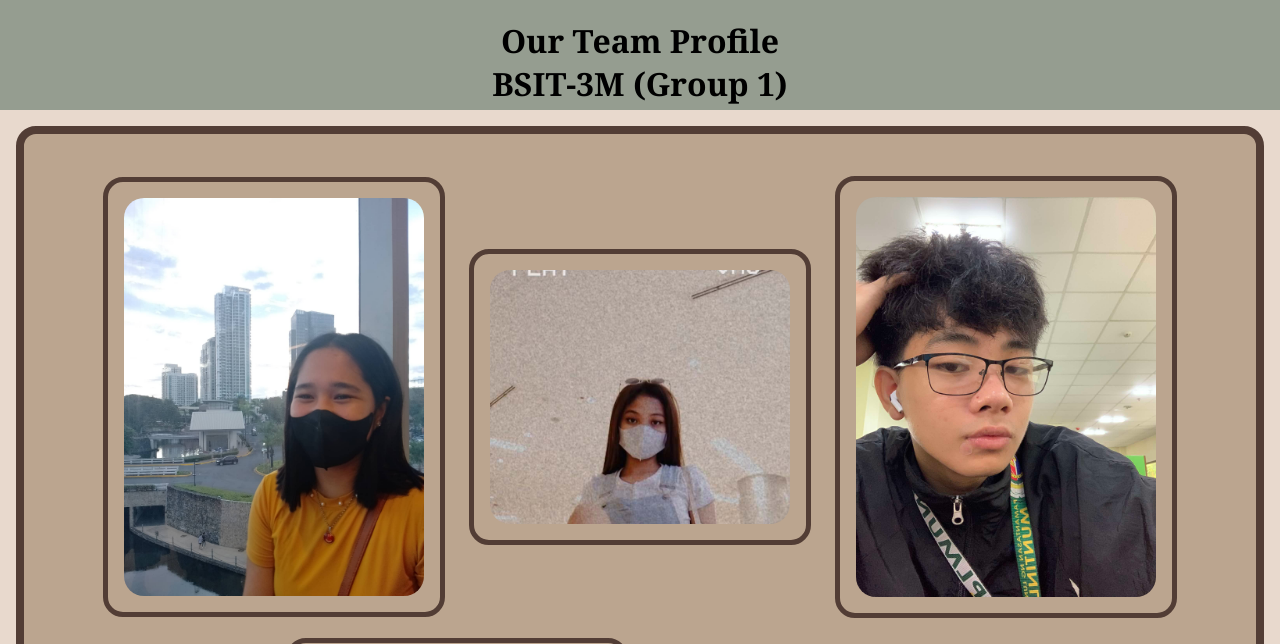
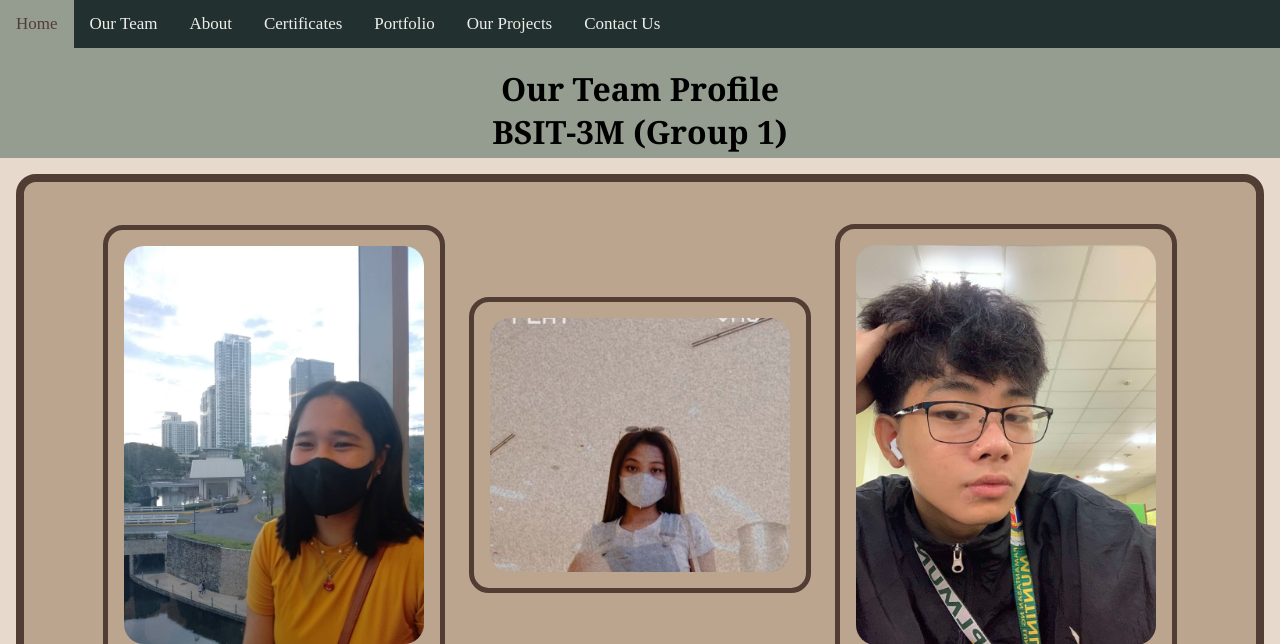
Before and after one commit to Arlynne896/Group1Exercises-INTPROG, a PHP site: the page made by exercise 1.htm in a window 1280 px wide. Shown: the top 644 px of the page. Run offline with PHP 8.4, Linux system fonts and the light colour scheme.

Commit message:
created navbar for design

```diff
--- a/exercise 1.htm
+++ b/exercise 1.htm
@@ -8,6 +8,17 @@
     <link rel="stylesheet" href="https://cdnjs.cloudflare.com/ajax/libs/font-awesome/4.7.0/css/font-awesome.min.css">
 </head>
 <body>
+	<nav>
+		<div class="navbar">
+               <a href="homepage.htm">Home</a>
+               <class="nav"><a href="exercise 1.htm">Our Team</a>
+               <class="nav"><a href="about.htm">About</a>
+			   <class="nav"><a href="certif.htm">Certificates</a>
+			   <class="nav"><a href="port.htm">Portfolio</a>
+			   <class="nav"><a href="project.htm">Our Projects</a>
+			   <class="nav"><a href="contact.htm">Contact Us</a>
+		</div>
+	</nav>
     <div class="header">
         <h1>Our Team Profile<br>BSIT-3M (Group 1)</h1>
     </div>
--- a/tp.css
+++ b/tp.css
@@ -1,6 +1,22 @@
 body {
     background-color: #E8D9CD;
     margin: auto;
+}
+.navbar {
+	background-color: #223030;
+	overflow: hidden;
+}
+.navbar a {
+  float: left;
+  color: #EFEFE9;
+  text-align: center;
+  padding: 14px 16px;
+  text-decoration: none;
+  font-size: 17px;
+}
+.navbar a:hover {
+	background-color: #959D90;
+	color: #523D35;
 }
 hr{
 	border: 3px solid #523D35;
@@ -77,16 +93,24 @@ img {
     display: flex;
     justify-content: center;
     margin-top: 10px;
+	background: transparent;
+}
+a{
+  color: white;
+}
+a:visited {
+  color: white;
+}
+a:hover {
+  color: green;
 }
 .overlay_ko:hover > * {
     transform: translateY(20px);
     transition: 0.5s;
 }
-
 .member:hover .overlay_ko {
     opacity: 1;
 }
-
 .title {
     font-size: 24px;
     font-weight: bold;
```
